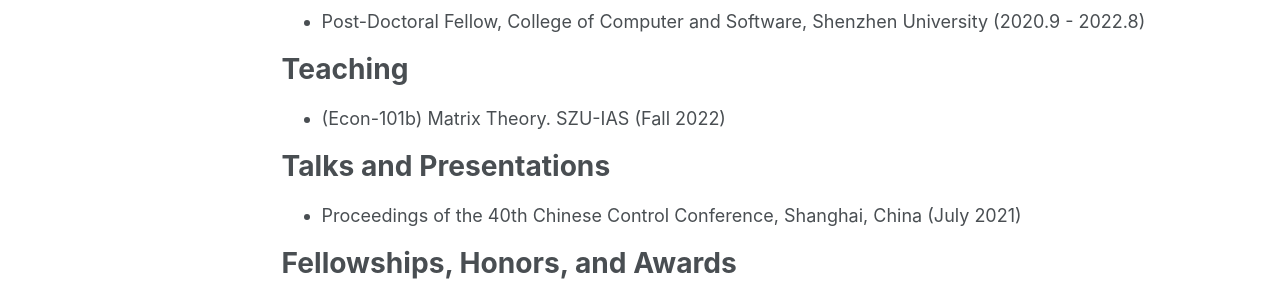
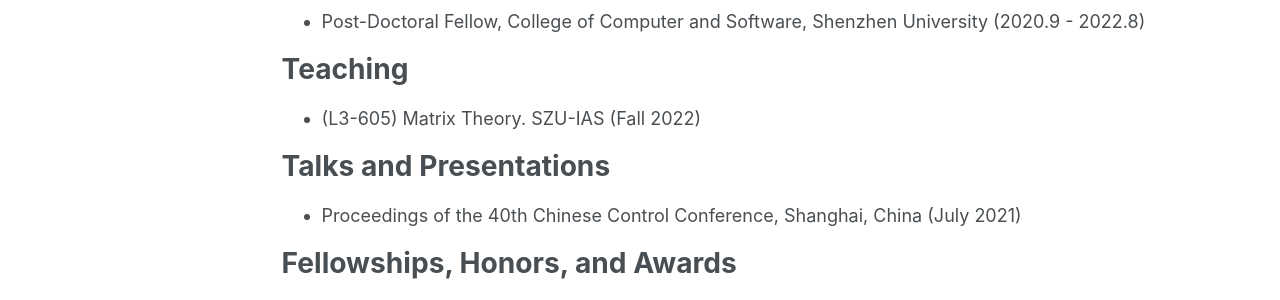
Before and after one commit to ZBLSIGMA/ZBLSIGMA.github.io, a Jekyll site: the page built from _pages/cv.md, in a window 1280 px wide and 1141 px high. Shown: the part 528-828 px from the top of the window. Built offline with Jekyll 4.4.1, drawn with Linux system fonts in a browser that asks for light colours.

Commit message:
Update cv.md

```diff
--- a/_pages/cv.md
+++ b/_pages/cv.md
@@ -27,7 +27,7 @@
 
 Teaching
 ======
-* (Econ-101b) Matrix Theory. SZU-IAS (Fall 2022)
+* (L3-605) Matrix Theory. SZU-IAS (Fall 2022)
 
 
 Talks and Presentations
```
